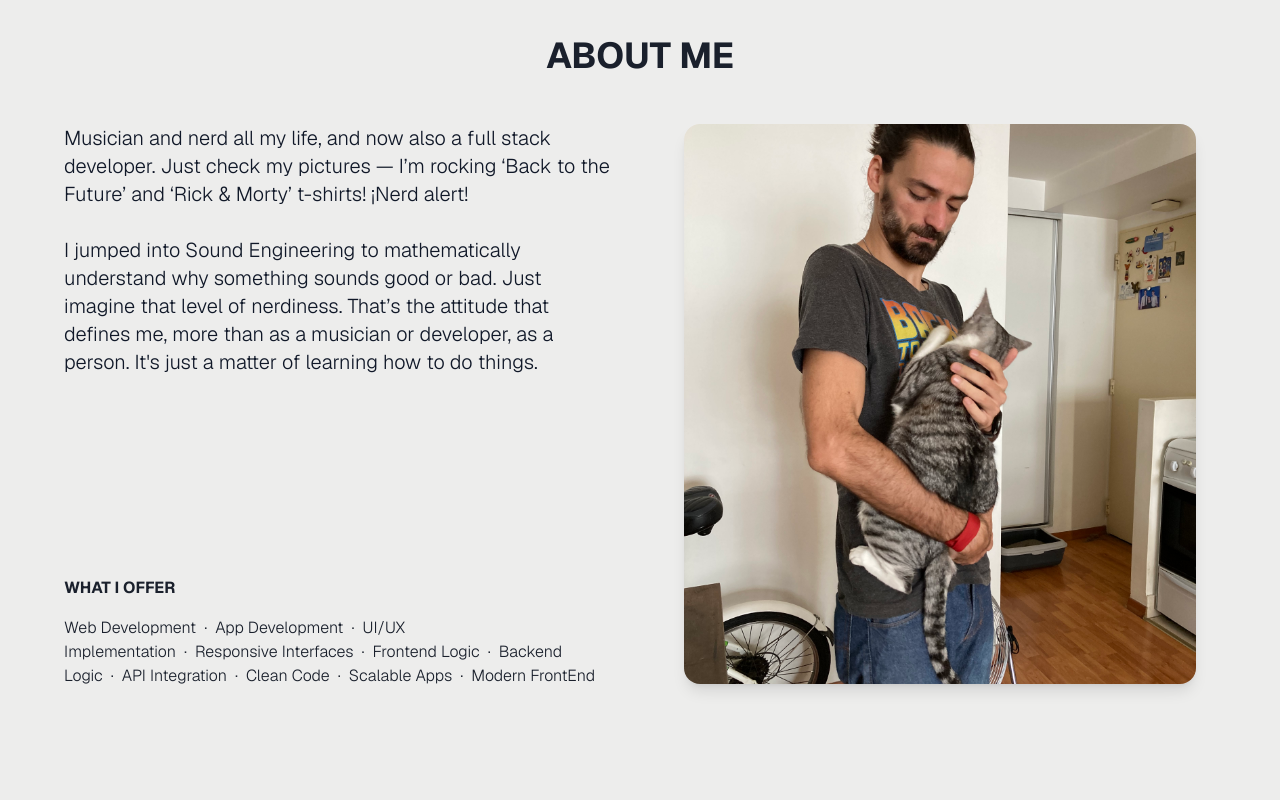
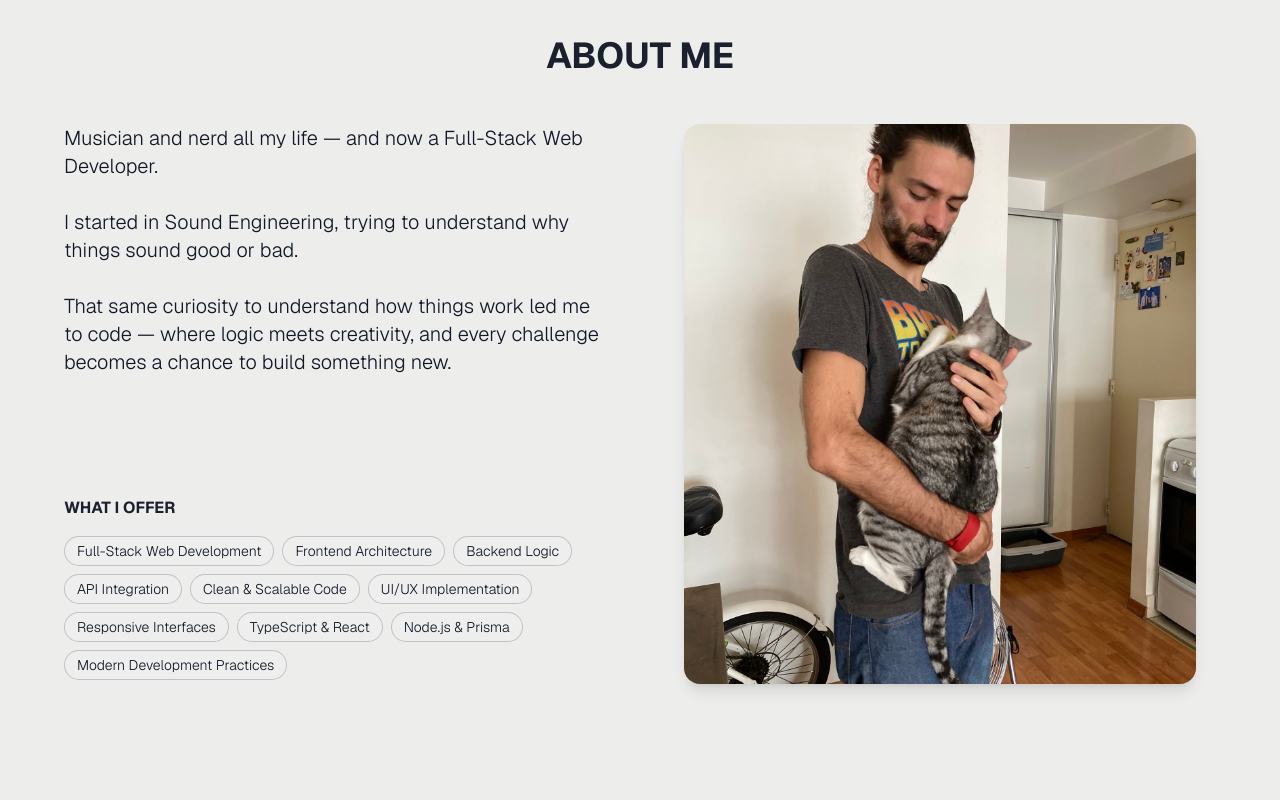
Before and after one commit to DiegoBottegoni/diegobottegoni.github.io, a React (Vite) app: page / in a window 1280 px wide. Shown: the part 1380-2180 px from the top of the page. Built offline with nearby package versions, Linux system fonts and the light colour scheme.

Commit message:
about section text and tailwind config upgrades - new tex banners and extra space solved

```diff
--- a/index.html
+++ b/index.html
@@ -12,12 +12,12 @@
 </script>
     <meta charset="UTF-8" />
     <link rel="icon" type="image/svg+xml" href="/favicon-180x180.png" />
-    <meta property="og:title" content="Diego Bottegoni - FrontEnd Developer">
+    <meta property="og:title" content="Diego Bottegoni - FullStack Developer">
     <meta name="viewport" content="width=device-width, initial-scale=1.0" />
     <meta name="description" content="Desarrollador web especializado en JavaScript, Node.js y bases de datos.">
-    <meta property="og:description" content="Portafolio de Diego Bottegoni, desarrollador Front-End especializado en la creación y optimización de sitios web modernos y escalables.">
+    <meta property="og:description" content="Portafolio de Diego Bottegoni, desarrollador FullStack especializado en la creación y optimización de sitios web modernos y escalables.">
     <meta property="og:url" content="https://diegobottegoni.github.io/">
-    <meta name="keywords" content="JavaScript, Node.js, desarrollo web, frontend">
+    <meta name="keywords" content="JavaScript, Node.js, desarrollo web, FullStack">
     <meta name="google-site-verification" content="oyzC2j2Pi1oEQRka0e0CIXzeKOKU10Ti77a4zps0Nqo" />
     <link href="/src/index.css" rel="stylesheet">
     <title>Diego Bottegoni - FullStack Developer</title>
--- a/src/i18n/en.json
+++ b/src/i18n/en.json
@@ -15,10 +15,24 @@
     "works": "SOME WORKS"
   },
    "about": {
-    "paragraph1": "Musician and nerd all my life, and now also a full stack developer. Just check my pictures — I’m rocking ‘Back to the Future’ and ‘Rick & Morty’ t-shirts! ¡Nerd alert!",
-    "paragraph2": "I jumped into Sound Engineering to mathematically understand why something sounds good or bad. Just imagine that level of nerdiness. That’s the attitude that defines me, more than as a musician or developer, as a person. It's just a matter of learning how to do things.",
+    "paragraph1": "Musician and nerd all my life — and now a Full-Stack Web Developer.",
+"paragraph2": "I started in Sound Engineering, trying to understand why things sound good or bad.",
+"paragraph3": "That same curiosity to understand how things work led me to code — where logic meets creativity, and every challenge becomes a chance to build something new.",
     "subtitle": "What I offer",
     "subtitleItems": [
+  "Full-Stack Web Development",
+  "Frontend Architecture",
+  "Backend Logic",
+  "API Integration",
+  "Clean & Scalable Code",
+  "UI/UX Implementation",
+  "Responsive Interfaces",
+  "TypeScript & React",
+  "Node.js & Prisma",
+  "Modern Development Practices"
+],
+
+    "subtitleItems2": [
       "Web Development",
       "App Development",
       "UI/UX Implementation",
--- a/src/i18n/es.json
+++ b/src/i18n/es.json
@@ -15,11 +15,24 @@
     "works": "ALGUNOS PROYECTOS"
   },
   "about": {
-    "paragraph1": "Músico y nerd toda mi vida, y ahora también desarrollador full stack. O sea... mirá mis fotos! Uso remeras de ‘Volver al Futuro’ y ‘Rick & Morty’. Innegable, alto nerd.",
-    "paragraph2": "Me metí a estudiar Ingeniería en Sonido para entender matemáticamente por qué algo suena bien o mal. Sí, ese nivel de nerditud. Esa forma de ver las cosas me define más allá de ser músico o developer: soy de los que aprenden cómo hacer algo… y lo hacen.",
+    "paragraph1": "Músico y nerd de toda la vida — y ahora Desarrollador Web Full-Stack.",
+    "paragraph2": "Empecé en Ingeniería de Sonido intentando entender por qué algo suena bien o mal.",
+    "paragraph3": "Esa misma curiosidad por comprender cómo funcionan las cosas me llevó al código — donde la lógica se encuentra con la creatividad y cada desafío se convierte en una oportunidad para construir algo nuevo.",
     "subtitle": "Lo que te puedo ofrecer",
-    "subtitleItems":
-    [
+    "subtitleItems": [
+  "Desarrollo Web Full-Stack",
+  "Arquitectura Frontend",
+  "Lógica Backend",
+  "Integración con APIs",
+  "Código Limpio y Escalable",
+  "Implementación UI/UX",
+  "Interfaces Responsivas",
+  "TypeScript y React",
+  "Node.js y Prisma",
+  "Prácticas de Desarrollo Modernas"
+],
+
+    "subtitleItems2": [
       "Desarrollo Web",
       "Desarrollo de Apps",
       "Implementación UI/UX",
--- a/src/index.css
+++ b/src/index.css
@@ -4,6 +4,17 @@
 @import "tailwindcss";
 @import "slick-carousel/slick/slick.css";
 @import "slick-carousel/slick/slick-theme.css";
+
+@theme {
+  --breakpoint-xs: 30rem;   /* 480px extra pequeño */
+  --breakpoint-xsl: 35rem;   /* punto medio ~ 560px (35rem) */
+  --breakpoint-sm: 40rem;   /* 640px = 40rem */
+  --breakpoint-sml: 44rem;   /* punto medio ~ 700px (44rem) */
+  --breakpoint-md: 48rem;   /* 768px */
+  --breakpoint-mdl: 56rem;  /* punto medio ~ 900px (56rem) */
+  --breakpoint-lg: 64rem;   /* 1024px */
+  --breakpoint-xl: 80rem;   /* 1280px */
+}
 
 
 @layer utilities {
--- a/src/presentation/pages/About/About.tsx
+++ b/src/presentation/pages/About/About.tsx
@@ -1,9 +1,14 @@
 import { motion } from "framer-motion"
 import { useTranslation } from 'react-i18next';
+import i18n from "../../../i18n";
 
 export default function AboutPage() {
     const { t } = useTranslation();
     const items = t("about.subtitleItems", { returnObjects: true }) as string[];
+    const currentLang = i18n.language;
+    const mtClass = currentLang === 'es'
+        ? 'mt-10 xs:mt-3 xsl:mt-4 sm:mt-6 sml:mt-8 md:mt-8 mdl:mt-8 lg:mt-24 xl:mt-24'
+        : 'mt-8 xs:mt-4 xsl:mt-6 sm:mt-10 sml:mt-11 md:mt-12 mdl:mt-14 lg:mt-30 xl:mt-30';
 
 
     return (
@@ -22,7 +27,7 @@ export default function AboutPage() {
                 </motion.h2>
 
                 {/* Contenido en dos columnas */}
-                <div className="flex flex-col-reverse md:flex-row items-start gap-12">
+                <div className="flex flex-col-reverse mdl:flex-row items-start gap-12">
                     {/* Textos a la izquierda */}
                     <motion.div
                         initial={{ x: -100, opacity: 0 }}
@@ -31,11 +36,13 @@ export default function AboutPage() {
                         viewport={{ once: true, amount: 0.3 }}
                         className="flex-1 flex flex-col justify-between h-full"
                     >
-                        <div className="text-xl space-y-4">
+                        <div className="text-xl space-y-4 mr-2">
                             <p className="text-gray-900">
                                 {t("about.paragraph1", { interpolation: { escapeValue: false } })}
                                 <br /><br />
                                 {t("about.paragraph2", { interpolation: { escapeValue: false } })}
+                                <br /><br />
+                                {t("about.paragraph3", { interpolation: { escapeValue: false } })}
                             </p>
                         </div>
 
@@ -45,17 +52,30 @@ export default function AboutPage() {
                             whileInView={{ opacity: 1, y: 0 }}
                             transition={{ duration: 0.5, ease: "easeOut", delay: 0.1 }}
                             viewport={{ once: true, amount: 0.4 }}
-                            className="my-6 md:mt-30 lg:mt-50"
+                            // className="mt-8 xs:mt-4 xsl:mt-6 sm:mt-10 sml:mt-12 md:mt-12 mdl:mt-14 lg:mt-28 xl:mt-28"
+                            className={mtClass}
+
                         >
                             <h3 className="text-md font-bold mb-6 md:mb-4 uppercase">{t("about.subtitle")}</h3>
-                            <p className="text-md">
+                            <div className="flex flex-wrap gap-2">
+                                {items.map((item, i) => (
+                                    <span
+                                        key={i}
+                                        className="bg-white/10 text-gray-900 px-3 py-1 rounded-full text-sm border border-gray-900/20 backdrop-blur-sm hover:bg-white/20 transition"
+                                    >
+                                        {item}
+                                    </span>
+                                ))}
+                            </div>
+
+                            {/* <p className="text-md">
                                 {items.map((item, i) => (
                                     <span key={i}>
                                         {item}
                                         {i < items.length - 1 && <>&nbsp;&nbsp;·&nbsp;&nbsp;</>}
                                     </span>
                                 ))}
-                            </p>
+                            </p> */}
 
 
                         </motion.div>
--- a/src/presentation/pages/Banner/BannerSection.tsx
+++ b/src/presentation/pages/Banner/BannerSection.tsx
@@ -5,7 +5,7 @@ export default function BannerSection() {
         <div className="flex flex-col bg-primary-d py-24">
             {/* Cinta de arriba: negra con letras blancas */}
             <BannerTape
-                text="FRONTEND DEVELOPER &nbsp;&nbsp;&nbsp;/&nbsp;&nbsp;&nbsp; SUPER NERD &nbsp;&nbsp;&nbsp;/&nbsp;&nbsp;&nbsp; FRONTEND DEVELOPER &nbsp;&nbsp;&nbsp;/&nbsp;&nbsp;&nbsp; SUPER NERD &nbsp;&nbsp;&nbsp;/&nbsp;&nbsp;&nbsp;"
+                text="FULL-STACK DEVELOPER &nbsp;&nbsp;&nbsp;/&nbsp;&nbsp;&nbsp; SUPER NERD &nbsp;&nbsp;&nbsp;/&nbsp;&nbsp;&nbsp; CLEAN CODE ENTHUSIAST &nbsp;&nbsp;&nbsp;/&nbsp;&nbsp;&nbsp; SUPER NERD &nbsp;&nbsp;&nbsp;/"
                 backgroundColor="#000000"
                 textColor="#FFFFFF"
                 angle={-3}
@@ -13,7 +13,7 @@ export default function BannerSection() {
 
             {/* Cinta de abajo: blanca con letras negras */}
             <BannerTape
-                text="BUILDING COOL STUFF &nbsp;&nbsp;&nbsp;/&nbsp;&nbsp;&nbsp; TYPESCRIPT LOVER &nbsp;&nbsp;&nbsp;/&nbsp;&nbsp;&nbsp; BUILDING COOL STUFF &nbsp;&nbsp;&nbsp;/&nbsp;&nbsp;&nbsp; TYPESCRIPT LOVER &nbsp;&nbsp;&nbsp;/&nbsp;&nbsp;&nbsp;"
+                text="BUILDING COOL STUFF &nbsp;&nbsp;&nbsp;/&nbsp;&nbsp;&nbsp; TYPESCRIPT LOVER &nbsp;&nbsp;&nbsp;/&nbsp;&nbsp;&nbsp; REACT & NODE ENJOYER &nbsp;&nbsp;&nbsp;/&nbsp;&nbsp;&nbsp; TYPESCRIPT LOVER &nbsp;&nbsp;&nbsp;/"
                 backgroundColor="#FFFFFF"
                 textColor="#000000"
                 angle={3}
```
